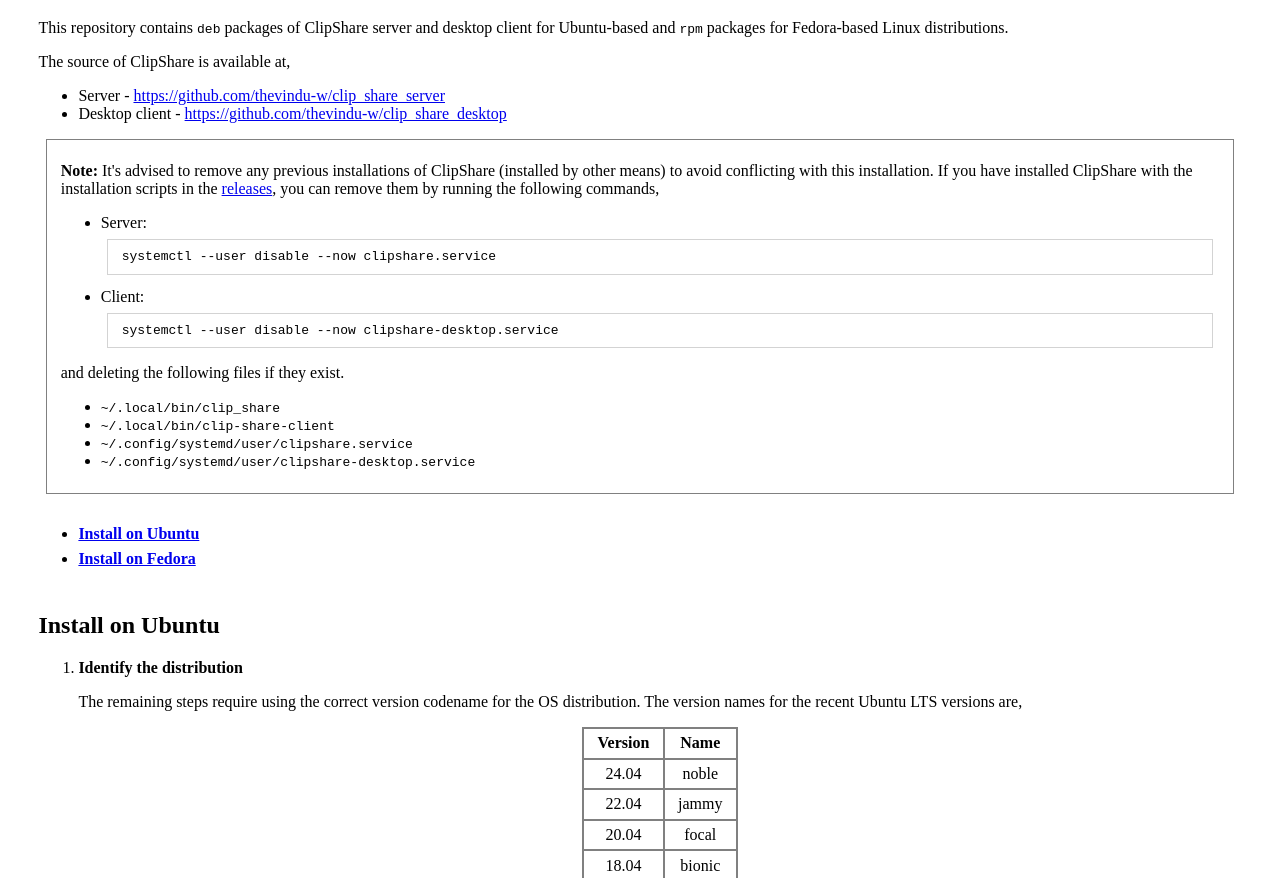
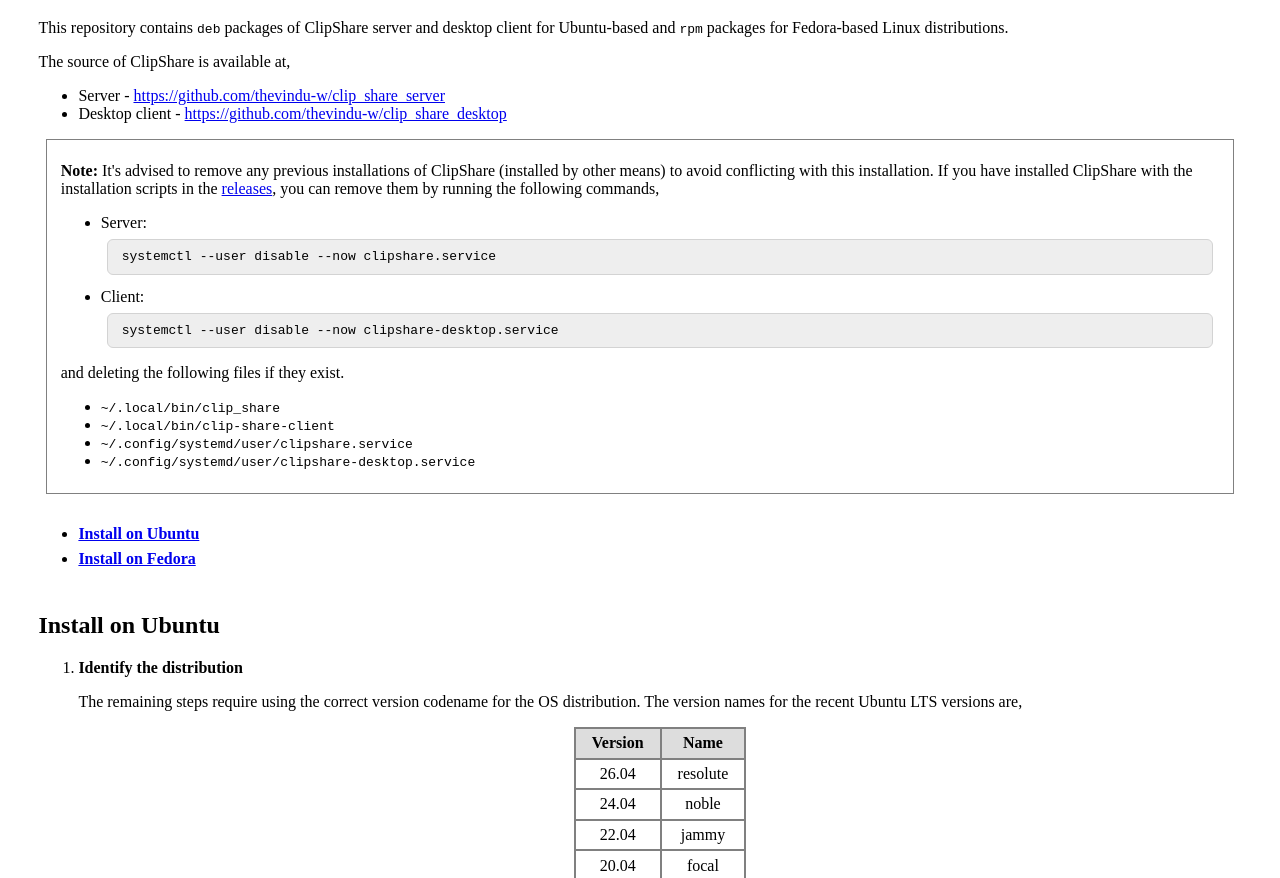
Before and after one commit to thevindu-w/clipshare-packages, a plain HTML site: page repo/index.html in a window 1280 px wide. Shown: the part 78-956 px from the top of the page. Drawn offline with Linux system fonts and the light colour scheme.

```diff
--- a/repo/index.html
+++ b/repo/index.html
@@ -2,6 +2,7 @@
 <html lang="en">
 
 <head>
+    <meta charset="UTF-8">
     <style>
         body {
             margin: 3vw;
@@ -22,11 +23,15 @@
         table th,
         td {
             padding: 4pt;
-            padding-left: 10pt;
-            padding-right: 10pt;
+            padding-left: 12pt;
+            padding-right: 12pt;
             text-align: center;
             vertical-align: middle;
             border: 1px solid gray;
+        }
+
+        table th {
+            background: #ddd;
         }
 
         pre {
@@ -36,6 +41,8 @@
             padding-left: 10pt;
             padding-right: 10pt;
             border: 1px groove lightgray;
+            border-radius: 6px;
+            background: #eee;
         }
 
         blockquote {
@@ -121,6 +128,10 @@
                     <tr>
                         <th style="text-align:center">Version</th>
                         <th style="text-align:center">Name</th>
+                    </tr>
+                    <tr>
+                        <td>26.04</td>
+                        <td>resolute</td>
                     </tr>
                     <tr>
                         <td>24.04</td>
```
Also changed, not shown: 1 other file.
